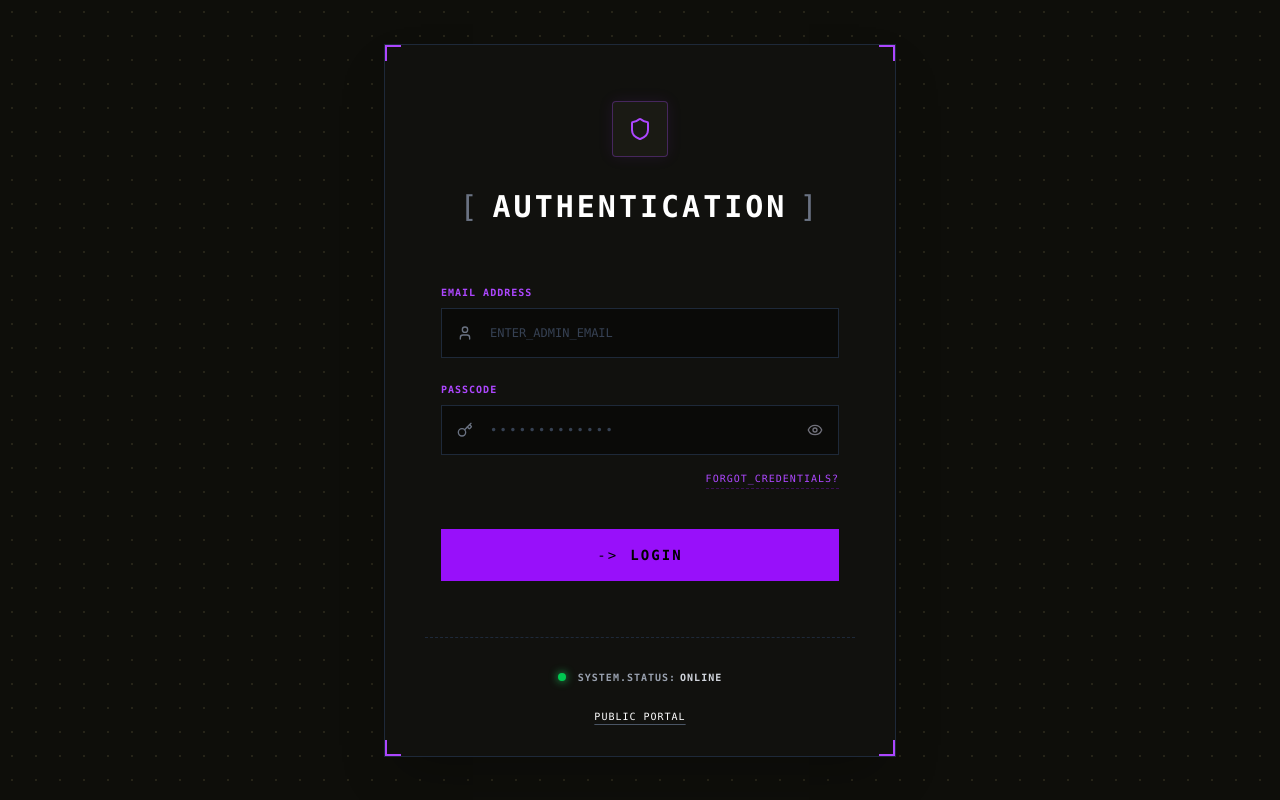
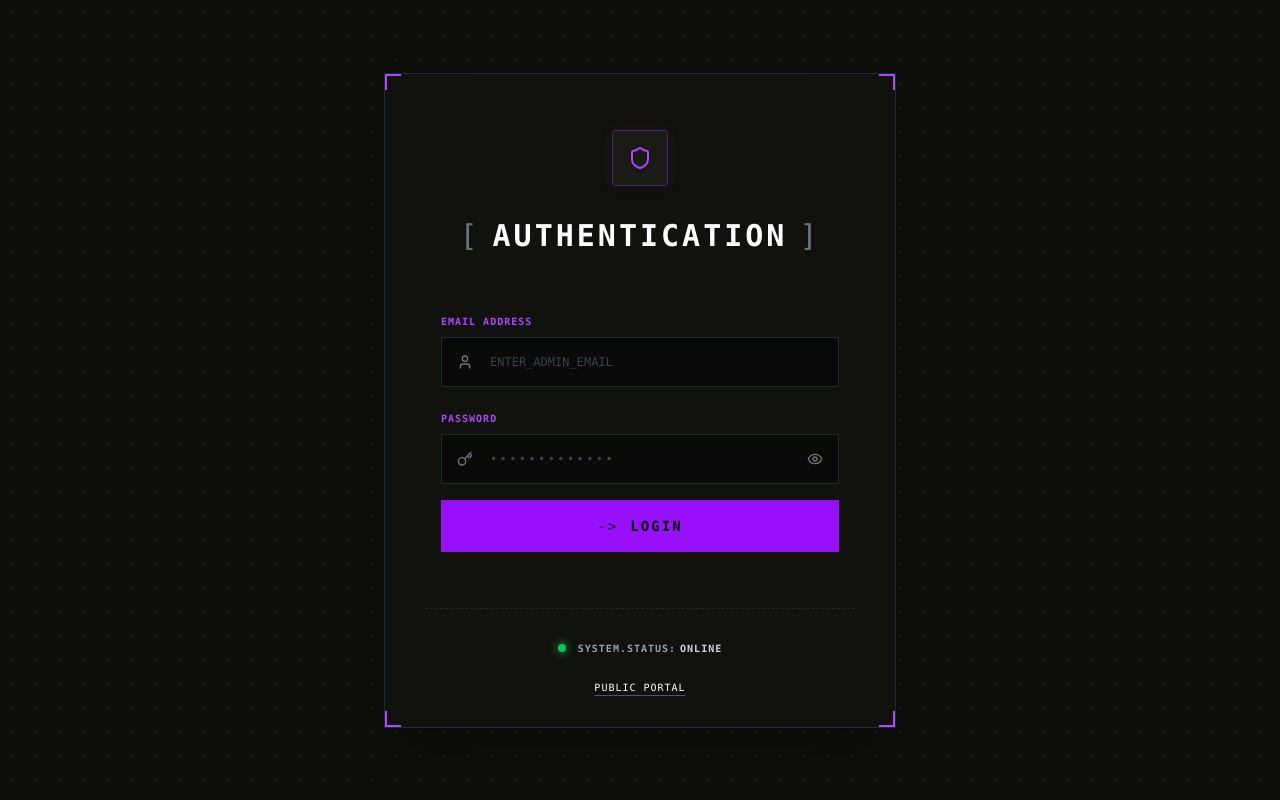
Before and after one commit to itsKarthiks/certiauth-frontend, a React (Vite) app: page /admin-login in a window 1280 px wide. Built offline with nearby package versions, Linux system fonts and the light colour scheme.

Commit message:
made some minor tweeks and changed the admin password

```diff
--- a/src/components/AuthGateway.jsx
+++ b/src/components/AuthGateway.jsx
@@ -91,7 +91,7 @@ const AuthGateway = () => {
 
                         <div className="mb-4">
                             <label className="block text-[10px] text-purple-500 tracking-[0.1em] uppercase mb-2 font-bold">
-                                PASSCODE
+                                PASSWORD
                             </label>
                             <div className="relative">
                                 <div className="absolute left-4 top-1/2 -translate-y-1/2">
@@ -115,11 +115,6 @@ const AuthGateway = () => {
                             </div>
                         </div>
 
-                        <div className="flex justify-end mb-10">
-                            <a href="#" className="text-[10px] text-purple-500 hover:text-purple-500 border-b border-purple-600/30 border-dashed pb-0.5 tracking-widest uppercase transition-colors">
-                                FORGOT_CREDENTIALS?
-                            </a>
-                        </div>
 
                         <button
                             type="submit"
@@ -127,7 +122,7 @@ const AuthGateway = () => {
                             className="w-full bg-purple-600 hover:bg-purple-500 disabled:opacity-50 disabled:cursor-not-allowed text-black font-extrabold tracking-[0.15em] py-4 text-sm transition-colors uppercase flex justify-center items-center"
                         >
                             {isLoading ? (
-                                'AUTHENTICATING...'
+                                'Loging In...'
                             ) : (
                                 <>
                                     <span className="mr-3 font-normal">-&gt;</span> LOGIN
--- a/src/components/Login.jsx
+++ b/src/components/Login.jsx
@@ -225,13 +225,6 @@ const Login = () => {
                 </div>
             </div>
 
-            {/* Bottom Meta Bar Decor */}
-            <div className="absolute bottom-10 w-full px-12 opacity-20 pointer-events-none hidden lg:flex justify-between text-[8px] font-black uppercase tracking-[0.5em] text-zinc-500">
-                <span>ID: UCEK-AUTH-884</span>
-                <span>LOC: 8.5492° N, 76.8824° E</span>
-                <span>UNIVERSITY COLLEGE OF ENGINEERING</span>
-                <span>ENCRYPTION: AES-256-GCM</span>
-            </div>
         </div>
     );
 };
```
